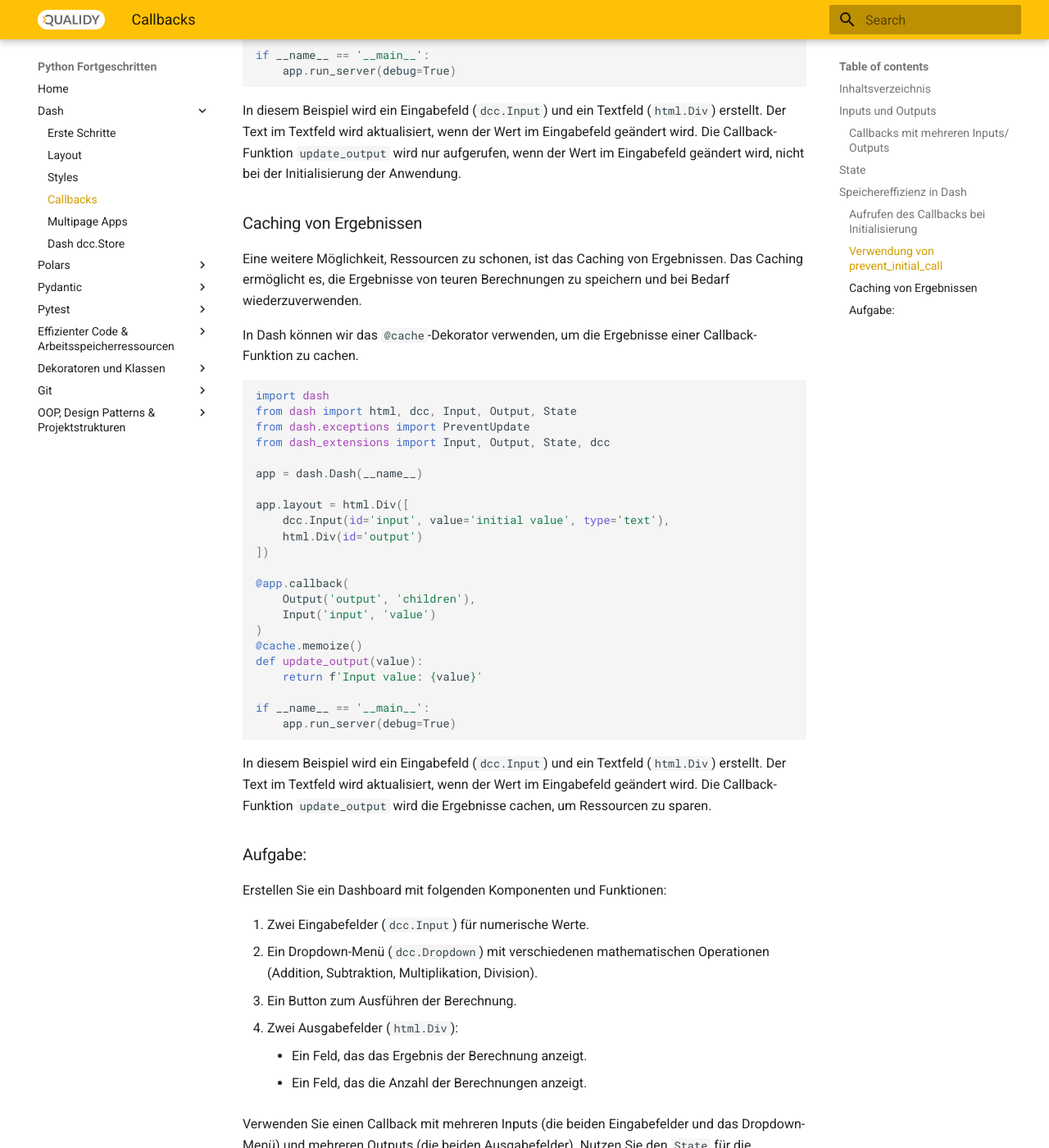
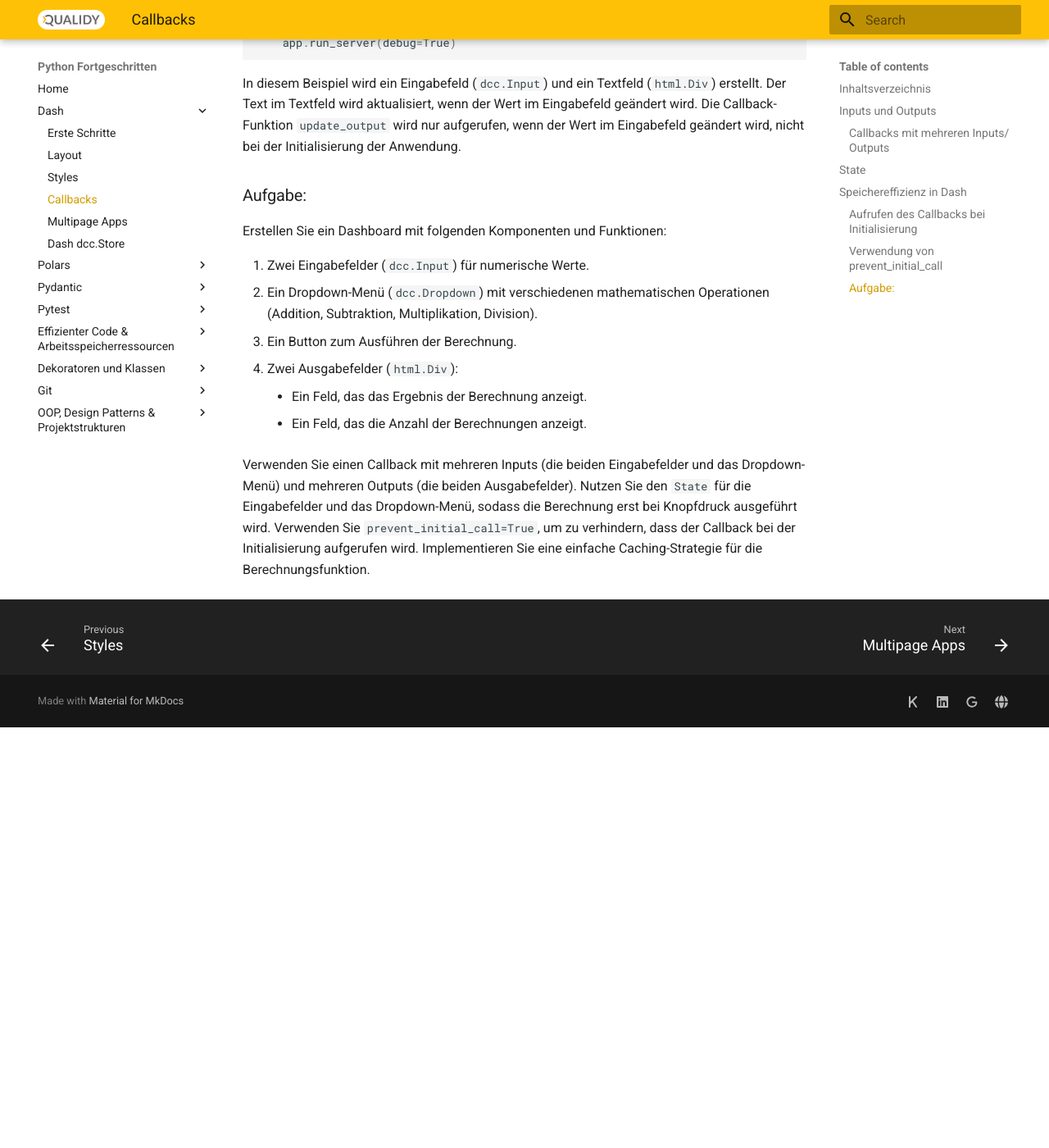
Before and after one commit to Qualidy/wiki-python-profi, an MkDocs documentation site: the page built from docs/python_dash/callbacks.md, in a window 1280 px wide and 1400 px high, scrolled down 6132 px. Shown: the whole window at 82% size. Built offline with MkDocs 1.6.1 and Material for MkDocs 9.7.7, drawn with Linux system fonts in a browser that asks for light colours; after the commit the page ends 7019 px from its top, so only the background shows below that; some of the changed text lies outside the part shown.

Commit message:
Removed caching section

````diff
--- a/docs/effizienter_code_und_arbeitsspeicherressourcen/effizienter_code_im_umgang_mit_daten.md
+++ b/docs/effizienter_code_und_arbeitsspeicherressourcen/effizienter_code_im_umgang_mit_daten.md
@@ -52,7 +52,7 @@ del df
 
 #### Vektorisierung nutzen
 
-Auch Polars bietet leistungsstarke vektorisierte Operationen, die wir nutzen können.
+Auch Polars bietet vektorisierte Operationen:
 
 **Beispiel**:
 
--- a/docs/effizienter_code_und_arbeitsspeicherressourcen/effizienter_code_in_python.md
+++ b/docs/effizienter_code_und_arbeitsspeicherressourcen/effizienter_code_in_python.md
@@ -4,7 +4,7 @@ Die Effizienz unseres Python-Codes hat einen direkten Einfluss auf die Leistung
 
 ## Verwendung von `lru_cache`
 
-Der `lru_cache`-Dekorator aus dem `functools`-Modul ist ein leistungsstarkes Werkzeug, um die Leistung von Funktionen zu steigern, die häufig mit denselben Argumenten aufgerufen werden. Er speichert die Ergebnisse von Funktionsaufrufen und gibt sie zurück, wenn die Funktion erneut mit denselben Argumenten aufgerufen wird, wodurch unnötige Berechnungen vermieden und die Ausführungszeit reduziert wird.
+Der `lru_cache`-Dekorator aus dem `functools`-Modul ist ein Tools, mit dem wir die Leistung von Funktionen zu steigern, die häufig mit denselben Argumenten aufgerufen werden. Er speichert die Ergebnisse von Funktionsaufrufen und gibt sie zurück, wenn die Funktion erneut mit denselben Argumenten aufgerufen wird, wodurch unnötige Berechnungen vermieden und die Ausführungszeit reduziert wird.
 
 ### Beispiel
 
--- a/docs/python_dash/callbacks.md
+++ b/docs/python_dash/callbacks.md
@@ -44,13 +44,12 @@ In diesem Beispiel wird eine einfache Dash-Anwendung erstellt, die einen Button
 - [Callbacks](#callbacks)
   - [Inhaltsverzeichnis](#inhaltsverzeichnis)
   - [Inputs und Outputs](#inputs-und-outputs)
-    - [Callbacks mit mehreren Inputs/Outputs](#callbacks-mit-mehreren-inputsoutputs)
+    - [Callbacks mit mehreren Inputs/ Outputs](#callbacks-mit-mehreren-inputs-outputs)
   - [State](#state)
   - [Speichereffizienz in Dash](#speichereffizienz-in-dash)
     - [Aufrufen des Callbacks bei Initialisierung](#aufrufen-des-callbacks-bei-initialisierung)
     - [Verwendung von `prevent_initial_call`](#verwendung-von-prevent_initial_call)
-    - [Caching von Ergebnissen](#caching-von-ergebnissen)
-    - [Patch für partielle Updates](#patch-für-partielle-updates)
+    - [Aufgabe:](#aufgabe)
 
 ## Inputs und Outputs
 
@@ -242,7 +241,7 @@ if __name__ == '__main__':
 
 In diesem Beispiel wird ein Eingabefeld (`dcc.Input`) und ein Textfeld (`html.Div`) erstellt. Der Text im Textfeld wird aktualisiert, wenn der Wert im Eingabefeld geändert wird. Die Callback-Funktion `update_output` wird nur aufgerufen, wenn der Wert im Eingabefeld geändert wird, nicht bei der Initialisierung der Anwendung.
 
-### Caching von Ergebnissen
+<!-- ### Caching von Ergebnissen
 
 Eine weitere Möglichkeit, Ressourcen zu schonen, ist das Caching von Ergebnissen. Das Caching ermöglicht es, die Ergebnisse von teuren Berechnungen zu speichern und bei Bedarf wiederzuverwenden.
 
@@ -273,7 +272,7 @@ if __name__ == '__main__':
     app.run_server(debug=True)
 ```
 
-In diesem Beispiel wird ein Eingabefeld (`dcc.Input`) und ein Textfeld (`html.Div`) erstellt. Der Text im Textfeld wird aktualisiert, wenn der Wert im Eingabefeld geändert wird. Die Callback-Funktion `update_output` wird die Ergebnisse cachen, um Ressourcen zu sparen.
+In diesem Beispiel wird ein Eingabefeld (`dcc.Input`) und ein Textfeld (`html.Div`) erstellt. Der Text im Textfeld wird aktualisiert, wenn der Wert im Eingabefeld geändert wird. Die Callback-Funktion `update_output` wird die Ergebnisse cachen, um Ressourcen zu sparen. -->
 
 ### Aufgabe:
 
````
Also changed, not shown: docs/pytest/fixtures.md (+1 -1 lines), 7 other files.
